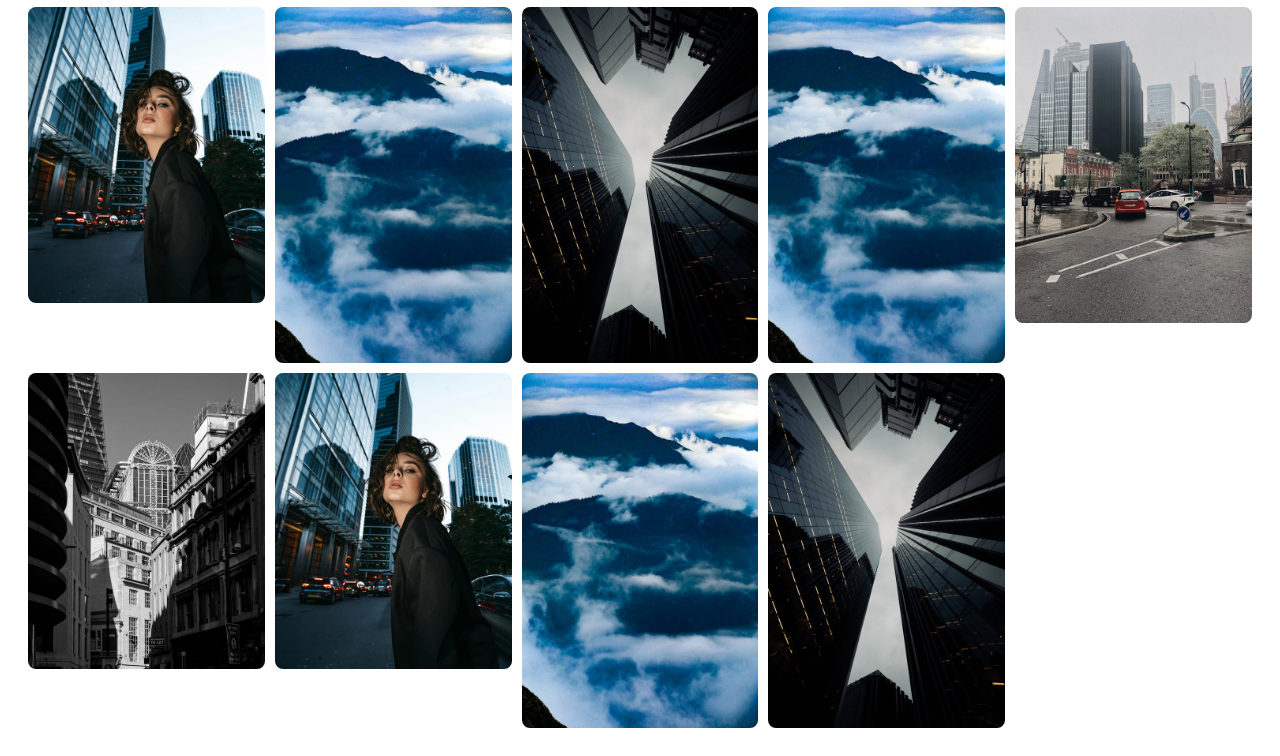
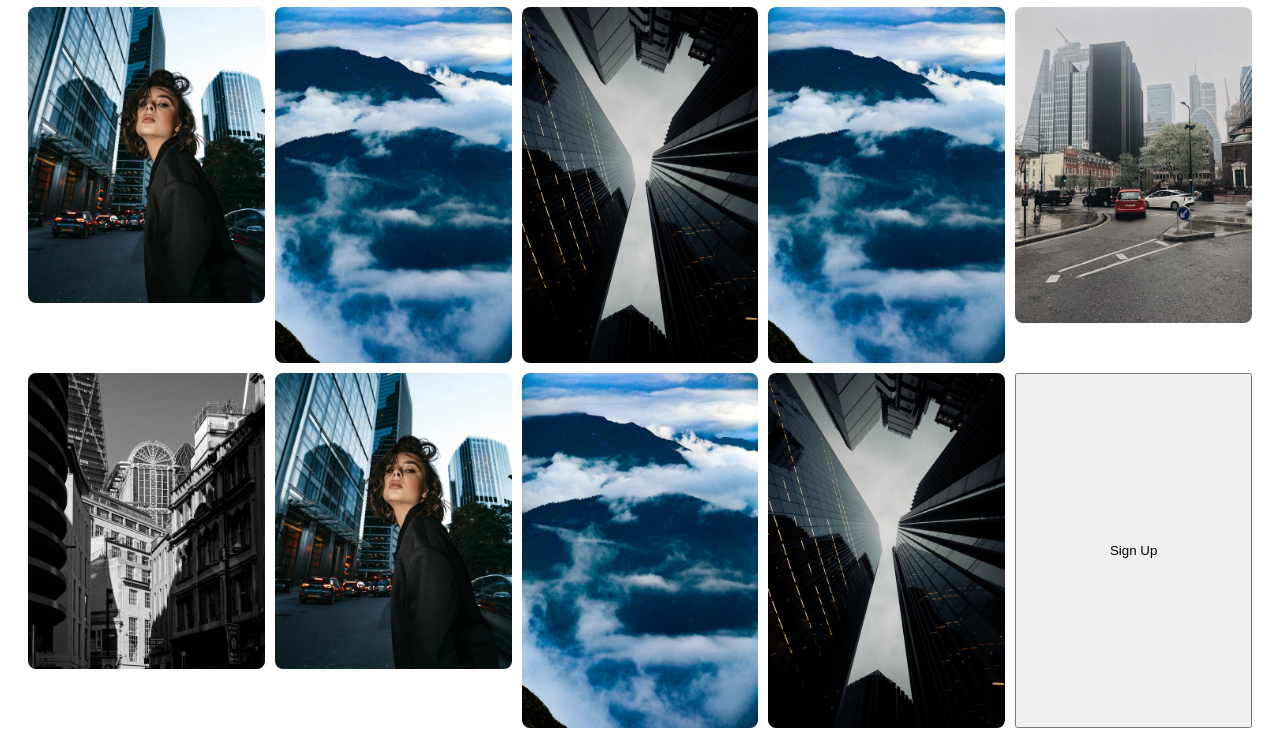
Before and after one commit to Divya933d/WPOCA3, a plain HTML site: page index.html in a window 1280 px wide. Shown: the part 1176-1932 px from the top of the page. Drawn offline with Linux system fonts and the light colour scheme.

Commit message:
Button Added

```diff
--- a/index.html
+++ b/index.html
@@ -65,6 +65,7 @@
         <img src="four.webp" alt="Image 10" loading="lazy">
         <img src="five.webp" alt="Image 11" loading="lazy">
         <img src="six.jpeg" alt="Image 12" loading="lazy">
+        <button onclick="gtag('event','button_click',{'event_category':'CTA','event_label':'Sign Up'})">Sign Up</button>
     </div>
 </body>
 </html>
```
